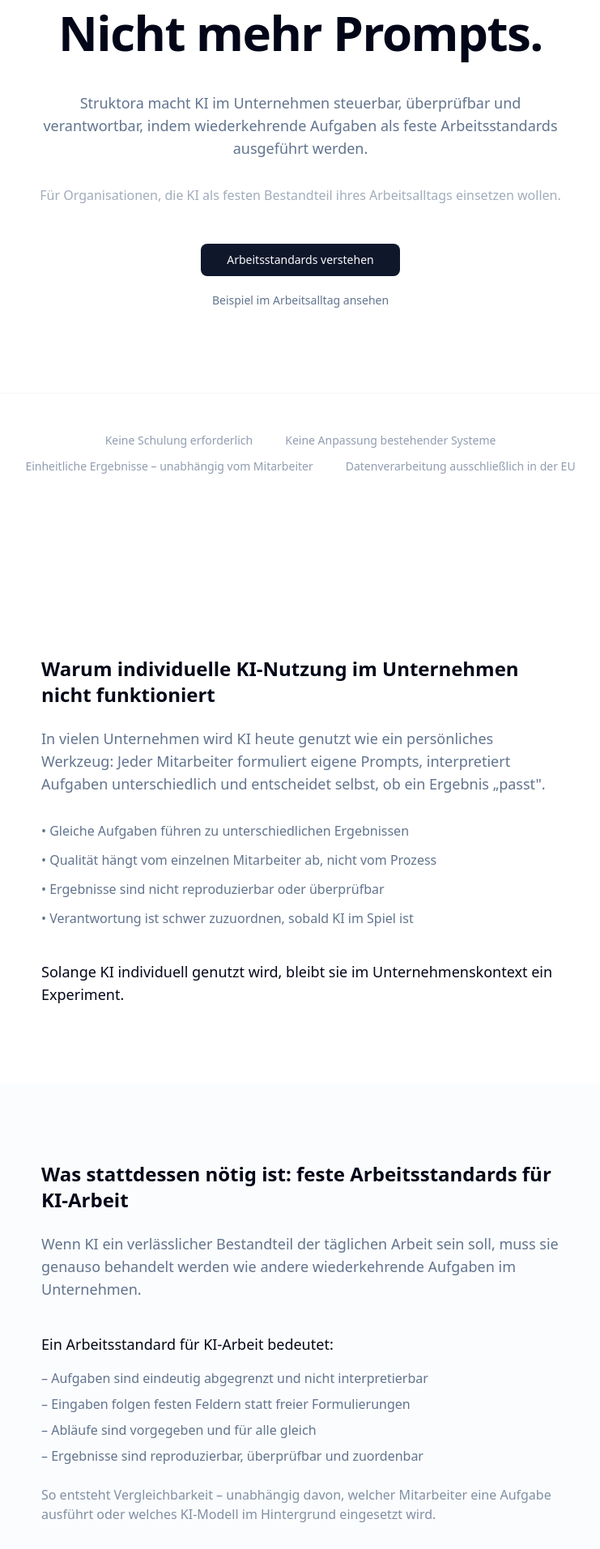
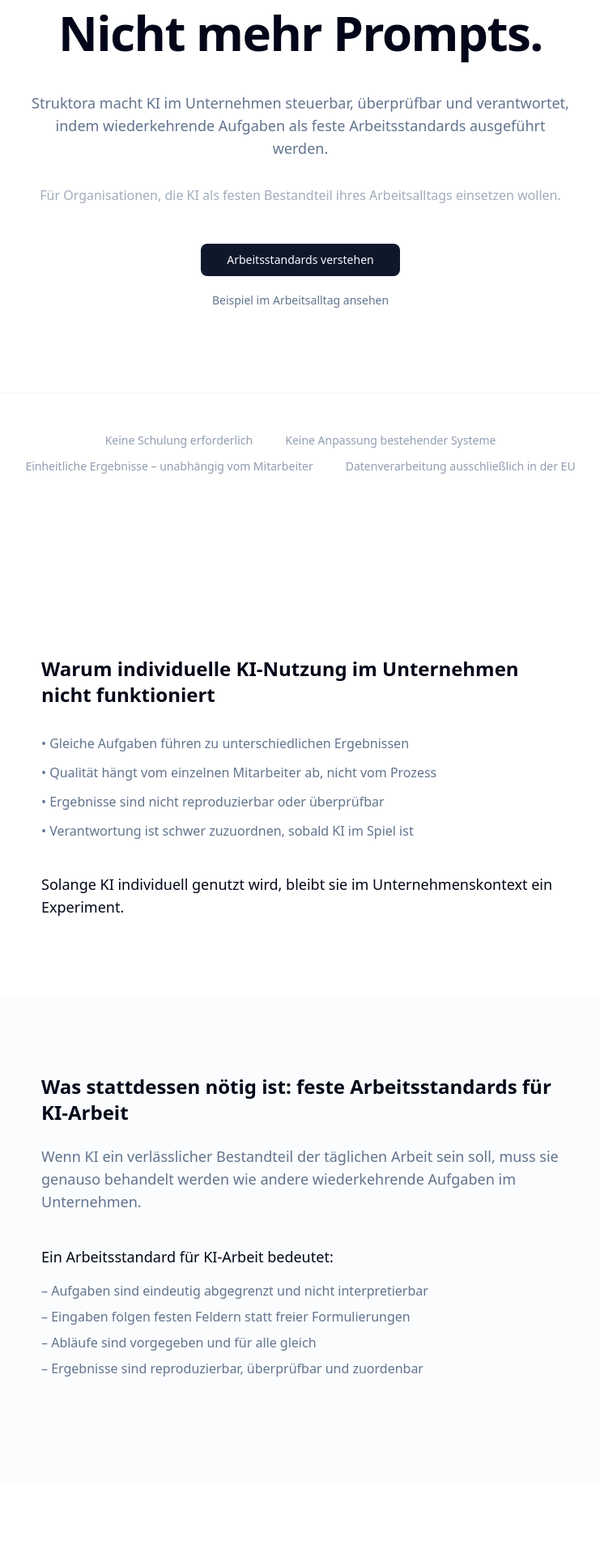
Before and after one commit to berndgalter-lab/struktora, a Next.js app: page / in a window 1280 px wide. Shown: the part 187-2100 px from the top of the page at 81% size, without its empty margins (269-1010 px from the left). Built offline with nearby package versions, Linux system fonts and the light colour scheme.

Commit message:
text angepassts

```diff
--- a/src/components/marketing/hero.tsx
+++ b/src/components/marketing/hero.tsx
@@ -14,7 +14,7 @@ export const Hero = () => {
         {/* Sub-Headline */}
         <p className="mx-auto mt-8 max-w-2xl text-base text-muted-foreground md:mt-10 md:text-lg">
           Struktora macht KI im Unternehmen steuerbar, überprüfbar und
-          verantwortbar, indem wiederkehrende Aufgaben als feste
+          verantwortet, indem wiederkehrende Aufgaben als feste
           Arbeitsstandards ausgeführt werden.
         </p>
 
--- a/src/components/marketing/reframe.tsx
+++ b/src/components/marketing/reframe.tsx
@@ -6,14 +6,6 @@ export const Reframe = () => {
         <h2 className="text-xl font-semibold text-foreground md:text-2xl">
           Warum individuelle KI-Nutzung im Unternehmen nicht funktioniert
         </h2>
-
-        {/* Einordnung */}
-        <p className="mt-6 text-base text-muted-foreground md:text-lg">
-          In vielen Unternehmen wird KI heute genutzt wie ein persönliches
-          Werkzeug: Jeder Mitarbeiter formuliert eigene Prompts, interpretiert
-          Aufgaben unterschiedlich und entscheidet selbst, ob ein Ergebnis
-          „passt".
-        </p>
 
         {/* Beobachtbare Realität */}
         <ul className="mt-8 space-y-3 text-base text-muted-foreground">
--- a/src/components/marketing/solution-principle.tsx
+++ b/src/components/marketing/solution-principle.tsx
@@ -18,19 +18,12 @@ export const SolutionPrinciple = () => {
         <p className="mt-8 text-base font-medium text-foreground md:mt-10 md:text-lg">
           Ein Arbeitsstandard für KI-Arbeit bedeutet:
         </p>
-        <ul className="mt-4 list-none space-y-2 text-base text-muted-foreground">
+        <ul className="mb-4 mt-4 list-none space-y-2 text-base text-muted-foreground md:mb-8">
           <li>– Aufgaben sind eindeutig abgegrenzt und nicht interpretierbar</li>
           <li>– Eingaben folgen festen Feldern statt freier Formulierungen</li>
           <li>– Abläufe sind vorgegeben und für alle gleich</li>
           <li>– Ergebnisse sind reproduzierbar, überprüfbar und zuordenbar</li>
         </ul>
-
-        {/* Verstärkender Satz */}
-        <p className="mb-4 mt-6 text-sm text-muted-foreground/80 md:mb-8 md:text-base">
-          So entsteht Vergleichbarkeit – unabhängig davon, welcher Mitarbeiter
-          eine Aufgabe ausführt oder welches KI-Modell im Hintergrund eingesetzt
-          wird.
-        </p>
       </div>
     </section>
   );
```
